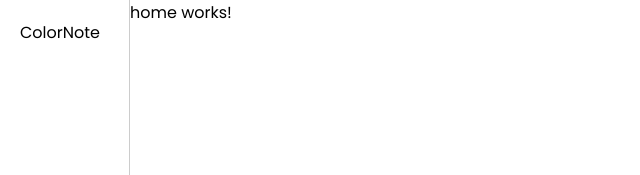
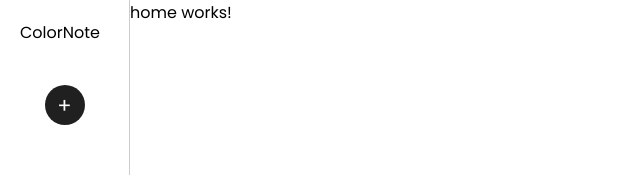
Before and after one commit to rafaelmjardim/color-notes-app, an Angular app: page / in a window 1280 px wide. Shown: the top 175 px of the page, without its empty margins (0-640 px from the left). Built offline with nearby package versions, Linux system fonts and the light colour scheme.

Commit message:
criado navbar

```diff
--- a/src/app/components/sidebar/sidebar.component.html
+++ b/src/app/components/sidebar/sidebar.component.html
@@ -2,6 +2,6 @@
     <div class="sidebar_logo">ColorNote</div>
 
     <div class="sidebar_content">
-        <div></div>
+        <div class="sidebar_content_button" (click)="handleCreateNote()">+</div>
     </div>
 </div>
--- a/src/app/components/sidebar/sidebar.component.scss
+++ b/src/app/components/sidebar/sidebar.component.scss
@@ -3,4 +3,23 @@
     padding: 2rem;
     border-right: .1rem solid #ccc;
     height: 100vh;
+
+    &_content {
+        display: flex;
+        justify-content: center;
+        margin-top: 4rem;
+
+        &_button {
+            display: flex;
+            align-items: center;
+            justify-content: center;
+            width: 4rem;
+            height: 4rem;
+            color: #fff;
+            border-radius: 5rem;
+            background-color: #202020;
+            font-size: 2.1rem;
+            cursor: pointer;
+        }
+    }
 }
--- a/src/app/components/sidebar/sidebar.component.ts
+++ b/src/app/components/sidebar/sidebar.component.ts
@@ -9,4 +9,8 @@ import { Component } from '@angular/core';
 })
 export class SidebarComponent {
 
+
+  handleCreateNote = () => {
+    alert('Criar nota')
+  }
 }
```
